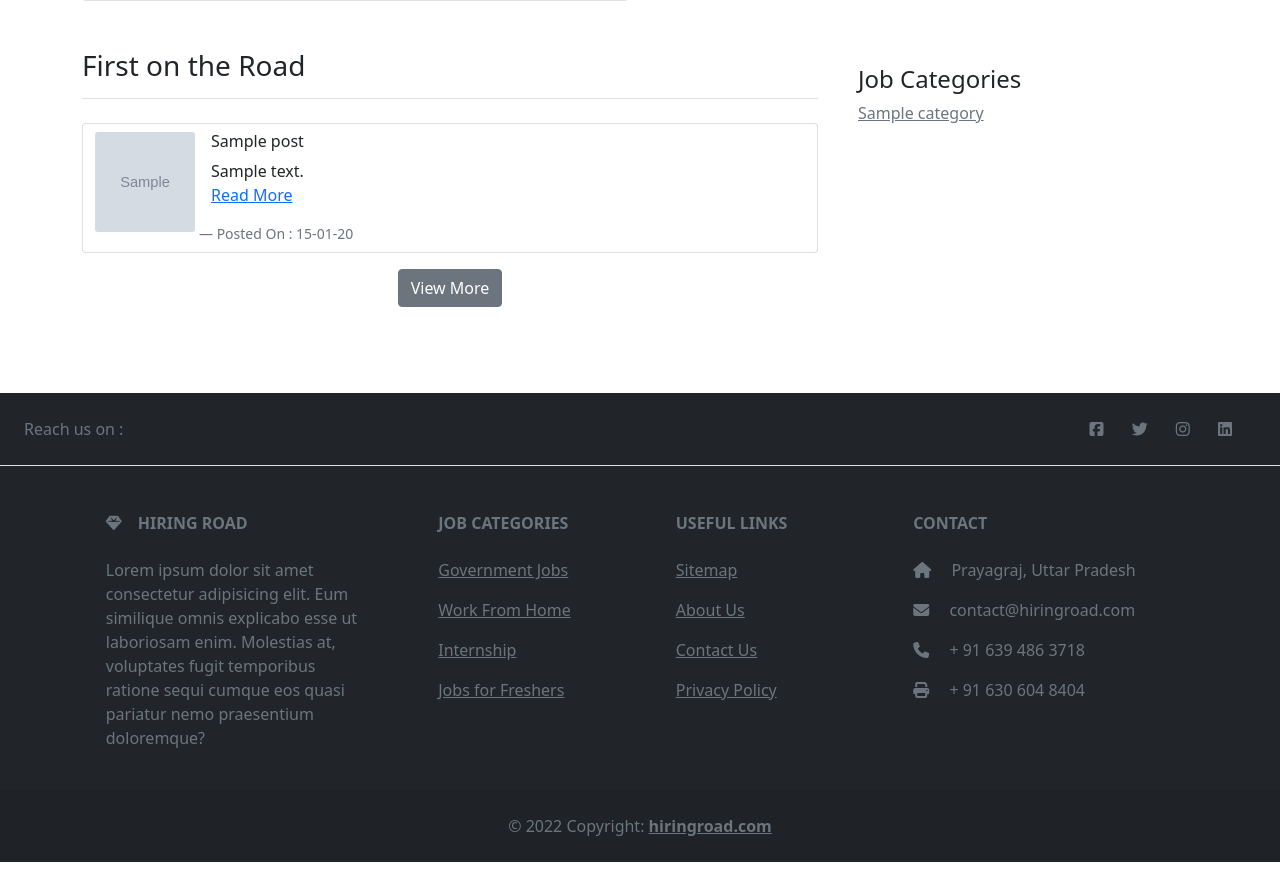
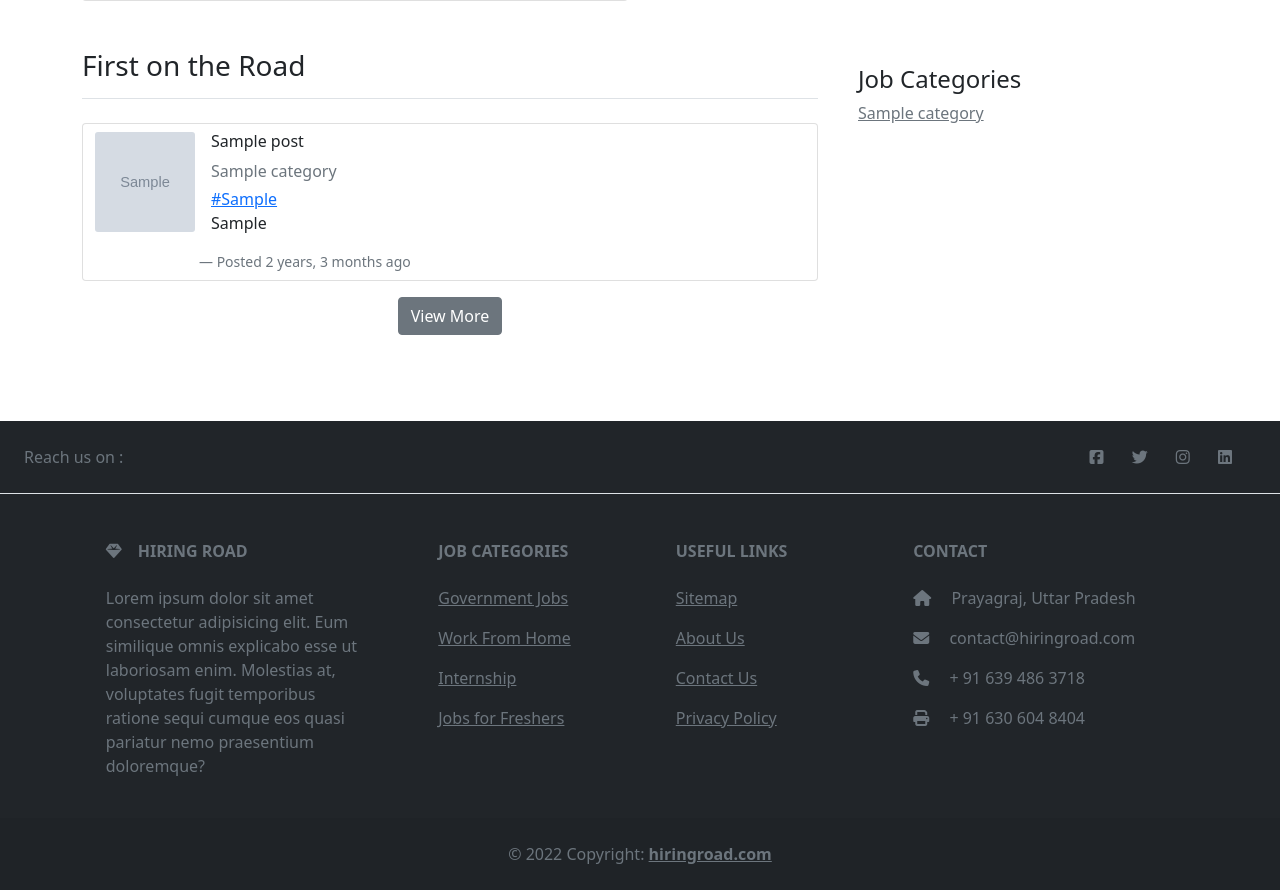
Before and after one commit to jaiswalaj/hiringroad, a Django app: page / in a window 1280 px wide. Shown: the part 459-1349 px from the top of the page. Before the commit the page ends 1321 px from the top, so only its background shows below. Run offline with Django 3.2, Linux system fonts and the light colour scheme; tables that the repository leaves empty hold one stand-in row (values such as "Sample post"); grey boxes marked "Sample" are stand-in pictures; some libraries are stand-ins or nearby versions.

Commit message:
Updated Post Card and other touchups

```diff
--- a/mysite/models.py
+++ b/mysite/models.py
@@ -29,6 +29,7 @@ class Post(models.Model):
       apply_here_url = models.CharField(max_length=500)
       job_location = models.CharField(max_length=100)
       designation = models.CharField(max_length=100)
+      trending_tags = models.CharField(max_length=100)
       add_date = models.DateTimeField(auto_now_add=True, null=True)
 
       def __str__(self):
--- a/mysite/settings.py
+++ b/mysite/settings.py
@@ -71,8 +71,7 @@ TEMPLATES = [
 
 # Cutom added by Ayush
 CSRF_TRUSTED_ORIGINS = [
-    'https://8000-jaiswalaj-hiringroad-vxbmac8kzt4.ws-us42.gitpod.io',
-    'https://8000-jaiswalaj-hiringroad-vxbmac8kzt4.ws-us43.gitpod.io',
+    'https://8000-jaiswalaj-hiringroad-m3kz3noe15j.ws-us43.gitpod.io',
 ]
 
 
--- a/templates/components/job_categories.html
+++ b/templates/components/job_categories.html
@@ -4,7 +4,7 @@
     <ol class="list-unstyled mb-0">
         {% for category in categories %}
 
-        <li><a href="#" class="link-secondary">{{ category.title | safe }}</a></li>
+        <li><a href="/job/categories/{{category.url}}" class="link-secondary">{{ category.title | safe }}</a></li>
 
         {% endfor %}
     </ol>
--- a/templates/components/post_card.html
+++ b/templates/components/post_card.html
@@ -4,13 +4,11 @@
     <img src="/media/{{post.image}}" alt="" class="cardCustomImage card-img mx-1">
     <div class="row m-0 p-0">
         <h6 class="card-title">{{post.title | safe}}</h6>
-        <p class="card-text m-0">
-            {{post.content | truncatewords:30 | safe}}
-        <div></div>
-        <a href="/job/categories/post/{{post.url}}" class="link-primary">Read More</a>
-        </p>
-
-        <footer class="blockquote-footer m-0 p-0">Posted On : {{post.add_date | date:"d-m-y" | safe}}</footer>
+        <p class="text-secondary mb-1">{{post.cat.title | safe}}</p>
+        <a href="#" class="link-primary">#{{post.trending_tags | safe}}</a>
+        <p class="text primary">{{post.job_location | safe}}</p>
+        <footer class="blockquote-footer m-0 p-0">Posted {{ post.add_date | timesince | safe}} ago</footer>
+        <a href="/job/categories/post/{{post.url}}" class="link-primary" style="display: none;">Read More</a>
     </div>
 </div>
 
--- a/templates/header.html
+++ b/templates/header.html
@@ -43,7 +43,7 @@
           <ul class="dropdown-menu" aria-labelledby="navbarDropdown">
             {% for category in categories %}
 
-                <li><a class="dropdown-item" href="#">{{category.title}}</a></li>
+                <li><a class="dropdown-item" href="/job/categories/{{category.url}}">{{category.title}}</a></li>
 
             {% endfor %}
             <li><hr class="dropdown-divider"></li>
```
Also changed, not shown: templates/jobposts.html (+4 -16 lines), mysite/migrations/0001_initial.py.
